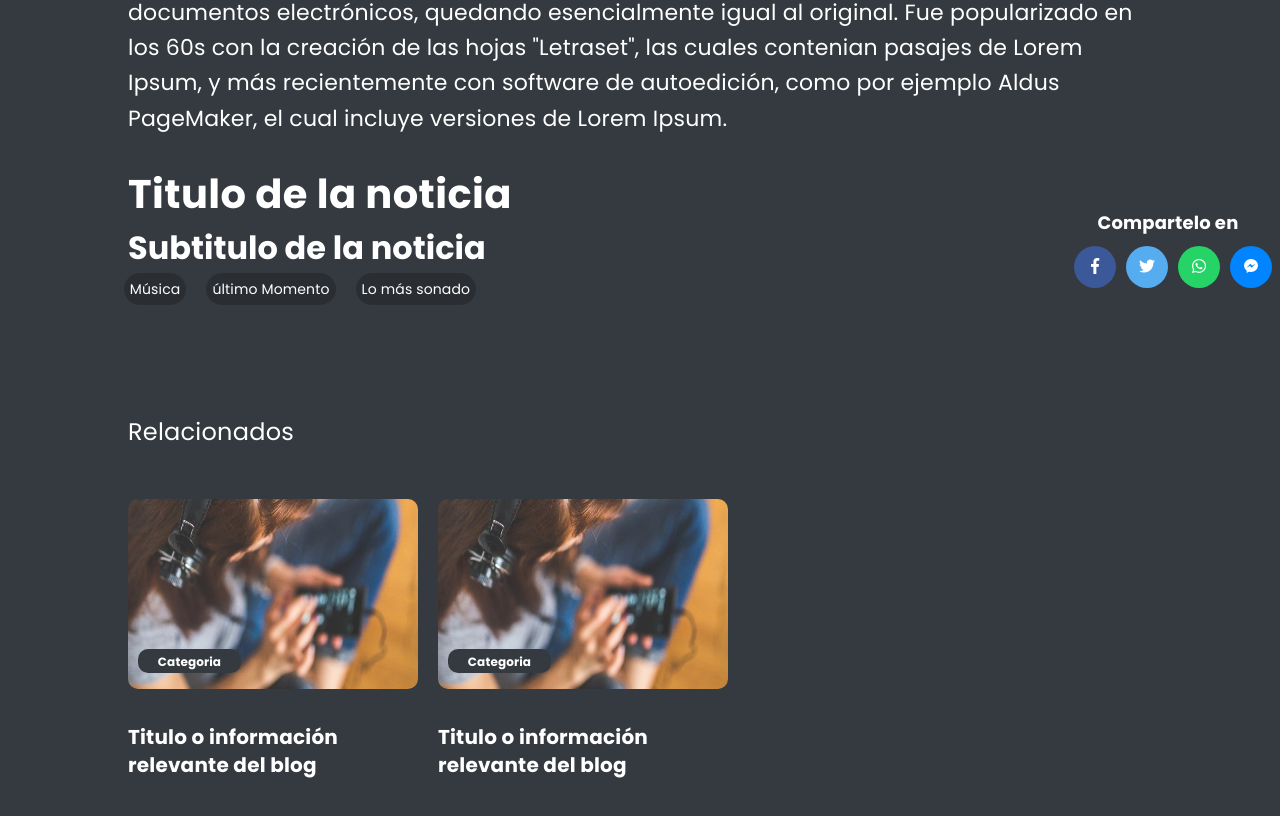
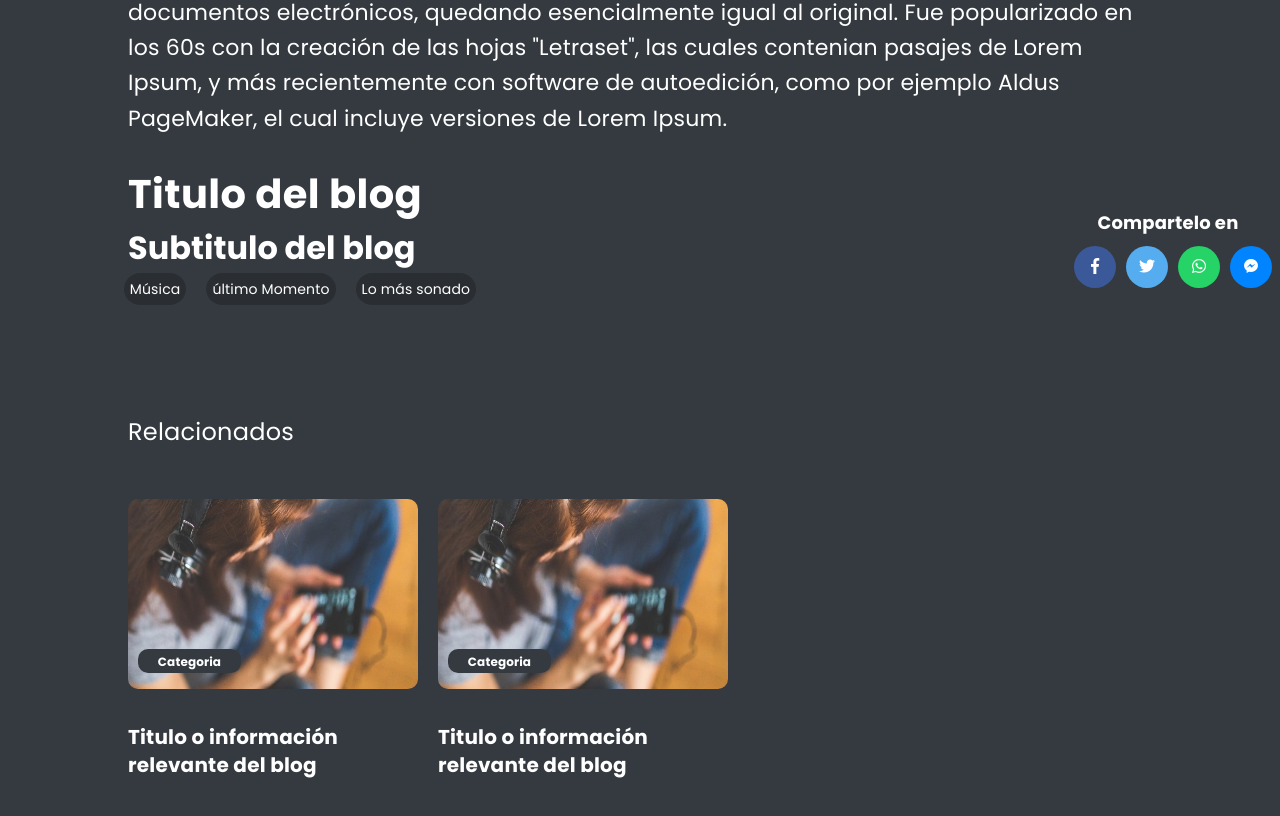
Before and after one commit to Martin444/centro-tecnologico, a React (Create React App) app: page /Noticias in a window 1280 px wide. Shown: the part 838-1654 px from the top of the page. Built offline with nearby package versions, Linux system fonts and the light colour scheme.

Commit message:
fix title blog

```diff
--- a/src/Pages/Notice.js
+++ b/src/Pages/Notice.js
@@ -36,8 +36,8 @@ export default function Notice() {
                 <Articulo >
                     <div className="article">
                         <p>Lorem Ipsum es simplemente el texto de relleno de las imprentas y archivos de texto. Lorem Ipsum ha sido el texto de relleno estándar de las industrias desde el año 1500, cuando un impresor (N. del T. persona que se dedica a la imprenta) desconocido usó una galería de textos y los mezcló de tal manera que logró hacer un libro de textos especimen. No sólo sobrevivió 500 años, sino que tambien ingresó como texto de relleno en documentos electrónicos, quedando esencialmente igual al original. Fue popularizado en los 60s con la creación de las hojas "Letraset", las cuales contenian pasajes de Lorem Ipsum, y más recientemente con software de autoedición, como por ejemplo Aldus PageMaker, el cual incluye versiones de Lorem Ipsum.</p>
-                        <h1>Titulo de la noticia</h1>
-                        <h3>Subtitulo de la noticia</h3>
+                        <h1>Titulo del blog</h1>
+                        <h3>Subtitulo del blog</h3>
                         <input className="etiqueta" type="button" value="Música"/>
                         <input className="etiqueta" type="button" value="último Momento"/>
                         <input className="etiqueta" type="button" value="Lo más sonado"/>
```
